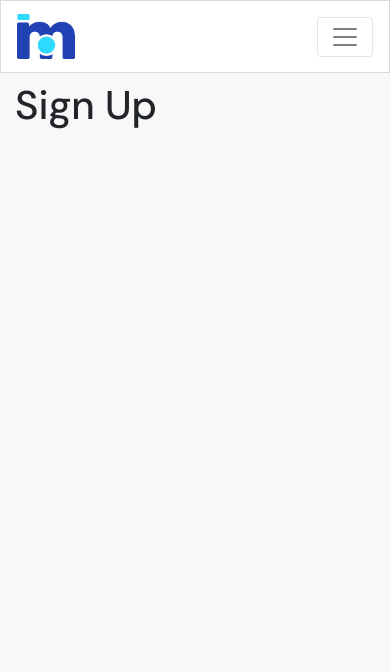
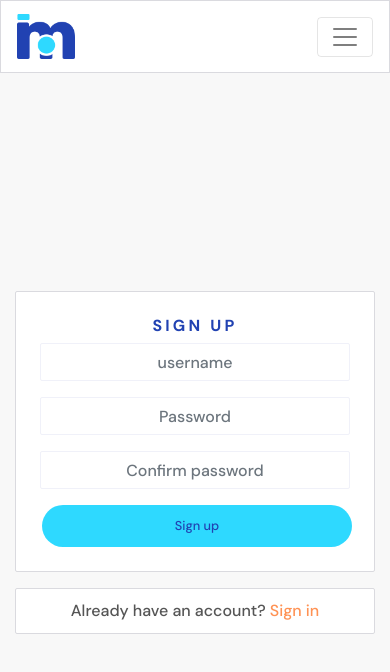
Before and after one commit to louwJohan/moments, a React (Create React App) app: page /signup in a window 390 px wide. Shown: the top 672 px of the page. Built offline with nearby package versions, Linux system fonts and the light colour scheme.

Commit message:
Add sign in and sign up forms

```diff
--- a/src/App.js
+++ b/src/App.js
@@ -2,6 +2,9 @@ import styles from "./App.module.css";
 import NavBar from "./components/NavBar";
 import Container from "react-bootstrap/Container";
 import { Route, Switch } from "react-router-dom";
+import "./api/axiosDefaults";
+import SignUpForm from "./pages/auth/SignUpForm";
+import SignInForm from "./pages/auth/SignInForm";
 
 function App() {
   return (
@@ -10,8 +13,9 @@ function App() {
       <Container className={styles.Main}>
         <Switch>
           <Route exact path="/" render={() => <h1>Home Page</h1>} />
-          <Route exact path="/signin" render={() => <h1>Sign In</h1>} />
-          <Route exact path="/signup" render={() => <h1>Sign Up</h1>} />
+          <Route exact path="/signin" render={() => <SignInForm />} />
+          <Route exact path="/signup" render={() => <SignUpForm />} />
+          <Route render={() => <p>Page not found!</p>} />
         </Switch>
       </Container>
     </div>
--- a/src/App.module.css
+++ b/src/App.module.css
@@ -6,6 +6,25 @@
 
 .Main {
   padding-top: 81px;
+}
+
+.Content {
+  background-color: #ffffff;
+  padding: 10px;
+  border-radius: 2px;
+  border: 1px solid #dadadf;
+}
+
+.FillerImage {
+  object-fit: cover;
+  height: 100%;
+  width: 100%;
+}
+
+.Image {
+  max-height: 40vh;
+  max-width: 100%;
+  object-fit: contain;
 }
 
 * {
@@ -26,6 +45,10 @@
   transition: color ease-in-out 0.3s;
 }
 
+input[type="file"] {
+  display: none;
+}
+
 i {
   color: #cfced3;
   font-size: 1.6rem;
@@ -38,3 +61,22 @@
   transition: color ease-in-out 0.3s;
   color: #2142b2;
 }
+
+figure {
+  text-align: center;
+  display: inline-block;
+}
+
+/* scrollbar */
+*::-webkit-scrollbar {
+  width: 5px;
+}
+*::-webkit-scrollbar-track {
+  background: #f1f1f1;
+}
+*::-webkit-scrollbar-thumb {
+  background: #888;
+}
+*::-webkit-scrollbar-thumb:hover {
+  background: #555;
+}
--- /dev/null
+++ b/src/api/axiosDefaults.js
@@ -0,0 +1,5 @@
+import axios from "axios";
+
+axios.defaults.baseURL = "https://moments-ci-ljc.herokuapp.com/";
+axios.defaults.headers.post["Content-Type"] = "multipart/from-data";
+axios.defaults.withCredentials = true;
--- /dev/null
+++ b/src/pages/auth/SignInForm.js
@@ -0,0 +1,72 @@
+import React from "react";
+
+import Form from "react-bootstrap/Form";
+import Alert from "react-bootstrap/Alert";
+import Button from "react-bootstrap/Button";
+import Col from "react-bootstrap/Col";
+import Row from "react-bootstrap/Row";
+import Image from "react-bootstrap/Image";
+import Container from "react-bootstrap/Container";
+
+import { Link } from "react-router-dom";
+
+import styles from "../../styles/SignInUpForm.module.css";
+import btnStyles from "../../styles/Button.module.css";
+import appStyles from "../../App.module.css";
+
+function SignInForm() {
+  //   Add your component logic here
+
+  return (
+    <Row className={styles.Row}>
+      <Col className="my-auto p-0 p-md-2" md={6}>
+        <Container className={`${appStyles.Content} p-4 `}>
+          <h1 className={styles.Header}>sign in</h1>
+          <Form>
+            <Form.Group controlId="username">
+              <Form.Label className="d-none">Username</Form.Label>
+              <Form.Control
+                type="text"
+                placeholder="Username"
+                name="username"
+                className={styles.Input}
+              />
+            </Form.Group>
+
+            <Form.Group controlId="password">
+              <Form.Label className="d-none">Password</Form.Label>
+              <Form.Control
+                type="password"
+                placeholder="Password"
+                name="password"
+                className={styles.Input}
+              />
+            </Form.Group>
+            <Button
+              type="submit"
+              className={`${btnStyles.Button} ${btnStyles.Wide} ${btnStyles.Bright}`}
+            >
+              Sign In
+            </Button>
+          </Form>
+        </Container>
+        <Container className={`mt-3 ${appStyles.Content}`}>
+          <Link className={styles.Link} to="/signup">
+            Don't have an account? <span>Sign up now!</span>
+          </Link>
+        </Container>
+      </Col>
+      <Col
+        md={6}
+        className={`my-auto d-none d-md-block p-2 ${styles.SignInCol}`}
+      >
+        <Image
+          className={`${appStyles.FillerImage}`}
+          src={"https://codeinstitute.s3.amazonaws.com/AdvancedReact/hero.jpg"}
+        />
+      </Col>
+    </Row>
+  );
+}
+
+export default SignInForm;
--- /dev/null
+++ b/src/pages/auth/SignUpForm.js
@@ -0,0 +1,131 @@
+import React, { useState } from "react";
+import { Link, useHistory } from "react-router-dom";
+
+import styles from "../../styles/SignInUpForm.module.css";
+import btnStyles from "../../styles/Button.module.css";
+import appStyles from "../../App.module.css";
+
+import {
+  Form,
+  Button,
+  Image,
+  Col,
+  Row,
+  Container,
+  Alert,
+} from "react-bootstrap";
+import axios from "axios";
+
+const SignUpForm = () => {
+  const [signUpData, setSignUpData] = useState({
+    username: "",
+    password1: "",
+    password2: "",
+  });
+  const { username, password1, password2 } = signUpData;
+  const [errors, setErrors] = useState({});
+  const history = useHistory();
+  const handleChange = (event) => {
+    setSignUpData({
+      ...signUpData,
+      [event.target.name]: event.target.value,
+    });
+  };
+
+  const handleSubmit = async (event) => {
+    event.preventDefault();
+    try {
+      await axios.post("/dj-rest-auth/registration/", signUpData);
+      history.push("/signin");
+    } catch (err) {
+      setErrors(err.response?.data);
+    }
+  };
+
+  return (
+    <Row className={styles.Row}>
+      <Col className="my-auto py-2 p-md-2" md={6}>
+        <Container className={`${appStyles.Content} p-4 `}>
+          <h1 className={styles.Header}>sign up</h1>
+          <Form onSubmit={handleSubmit}>
+            <Form.Group controlId="username">
+              <Form.Label className="d-none">username</Form.Label>
+              <Form.Control
+                className={styles.Input}
+                type="text"
+                placeholder="username"
+                name="username"
+                value={username}
+                onChange={handleChange}
+              />
+            </Form.Group>
+            {errors.username?.map((message, idx) => (
+              <Alert variant="warning" key={idx}>
+                {message}
+              </Alert>
+            ))}
+            <Form.Group controlId="password1">
+              <Form.Label className="d-none">Password</Form.Label>
+              <Form.Control
+                className={styles.Input}
+                type="password"
+                placeholder="Password"
+                name="password1"
+                value={password1}
+                onChange={handleChange}
+              />
+            </Form.Group>
+            {errors.password1?.map((message, idx) => (
+              <Alert variant="warning" key={idx}>
+                {message}
+              </Alert>
+            ))}
+            <Form.Group controlId="password2">
+              <Form.Label className="d-none">Confirm password</Form.Label>
+              <Form.Control
+                className={styles.Input}
+                type="password"
+                placeholder="Confirm password"
+                name="password2"
+                value={password2}
+                onChange={handleChange}
+              />
+            </Form.Group>
+            {errors.password2?.map((message, idx) => (
+              <Alert variant="warning" key={idx}>
+                {message}
+              </Alert>
+            ))}
+            <Button
+              className={`${btnStyles.Button} ${btnStyles.Wide} ${btnStyles.Bright}`}
+              type="submit"
+            >
+              Sign up
+            </Button>
+            {errors.non_field_errors?.map((message, idx) => (
+              <Alert variant="warning" key={idx} className="mt-3">
+                {message}
+              </Alert>
+            ))}
+          </Form>
+        </Container>
+        <Container className={`mt-3 ${appStyles.Content}`}>
+          <Link className={styles.Link} to="/signin">
+            Already have an account? <span>Sign in</span>
+          </Link>
+        </Container>
+      </Col>
+      <Col
+        md={6}
+        className={`my-auto d-none d-md-block p-2 ${styles.SignUpCol}`}
+      >
+        <Image
+          className={`${appStyles.FillerImage}`}
+          src={"https://codeinstitute.s3.amazonaws.com/AdvancedReact/hero2.jpg"}
+        />
+      </Col>
+    </Row>
+  );
+};
+
+export default SignUpForm;
--- /dev/null
+++ b/src/styles/Button.module.css
@@ -0,0 +1,69 @@
+.Button {
+    font-size: 0.8rem;
+    align-self: center;
+    border-radius: 100px;
+    border-color: transparent;
+    padding: 4px 10px;
+    margin-left: 2px;
+    margin-right: 2px;
+    min-width: 75px;
+  }
+
+  .Button:hover {
+    opacity: 0.8;
+    border-color: transparent;
+    cursor: pointer;
+  }
+
+  .Button:hover:active {
+    background-color: #2142b2 !important;
+  }
+
+  .Button:active {
+    background-color: #2142b2 !important;
+  }
+
+  .Button:focus {
+    background-color: #2142b2;
+  }
+
+  .Wide {
+    padding: 10px 50px;
+    width: 100%;
+  }
+
+  .Blue,
+  .BlueOutline:hover,
+  .Bright:hover {
+    background-color: #2142b2;
+    color: #ffffff;
+  }
+
+  .BlueOutline,
+  .Blue:hover {
+    /* border: 1px solid #2142b2; */
+    background-color: #ffffff;
+    color: #2142b2;
+  }
+
+  .Black,
+  .BlackOutline:hover {
+    /* background-color: #242a3d;
+    color: white; */
+    background-color: #242a3d;
+    color: aliceblue;
+  }
+
+  .Black:hover,
+  .BlackOutline {
+    /* background-color: #dadadf;
+    color: #242a3d;
+    border-color: #242a3d; */
+    background-color: aliceblue;
+    color: #242a3d;
+  }
+
+  .Bright {
+    background-color: #2ed9ff;
+    color: #2142b2;
+  }
--- /dev/null
+++ b/src/styles/SignInUpForm.module.css
@@ -0,0 +1,46 @@
+.Row {
+    height: calc(100vh - 81px);
+  }
+  .Input {
+    background: #ffffff;
+    border: 1px solid #f0f1f9;
+    box-sizing: border-box;
+    border-radius: 2px;
+    color: #7177a1;
+    text-align: center;
+    padding: 10px;
+  }
+
+  .Header {
+    font-style: normal;
+    font-weight: bold;
+    font-size: 16px;
+    line-height: 19px;
+    text-align: center;
+    letter-spacing: 0.2em;
+    text-transform: uppercase;
+    color: #2142b2;
+  }
+
+  .Link {
+    text-decoration: none;
+    text-align: center;
+    display: block;
+    margin: auto;
+  }
+
+  .Link span {
+    color: #ff9254;
+  }
+
+  .Container {
+    padding: 30px 10px;
+  }
+
+  .SignInCol {
+    height: 320px;
+  }
+
+  .SignUpCol {
+    height: 375px;
+  }
```
Lines whose indentation alone changed are shown as unchanged.
